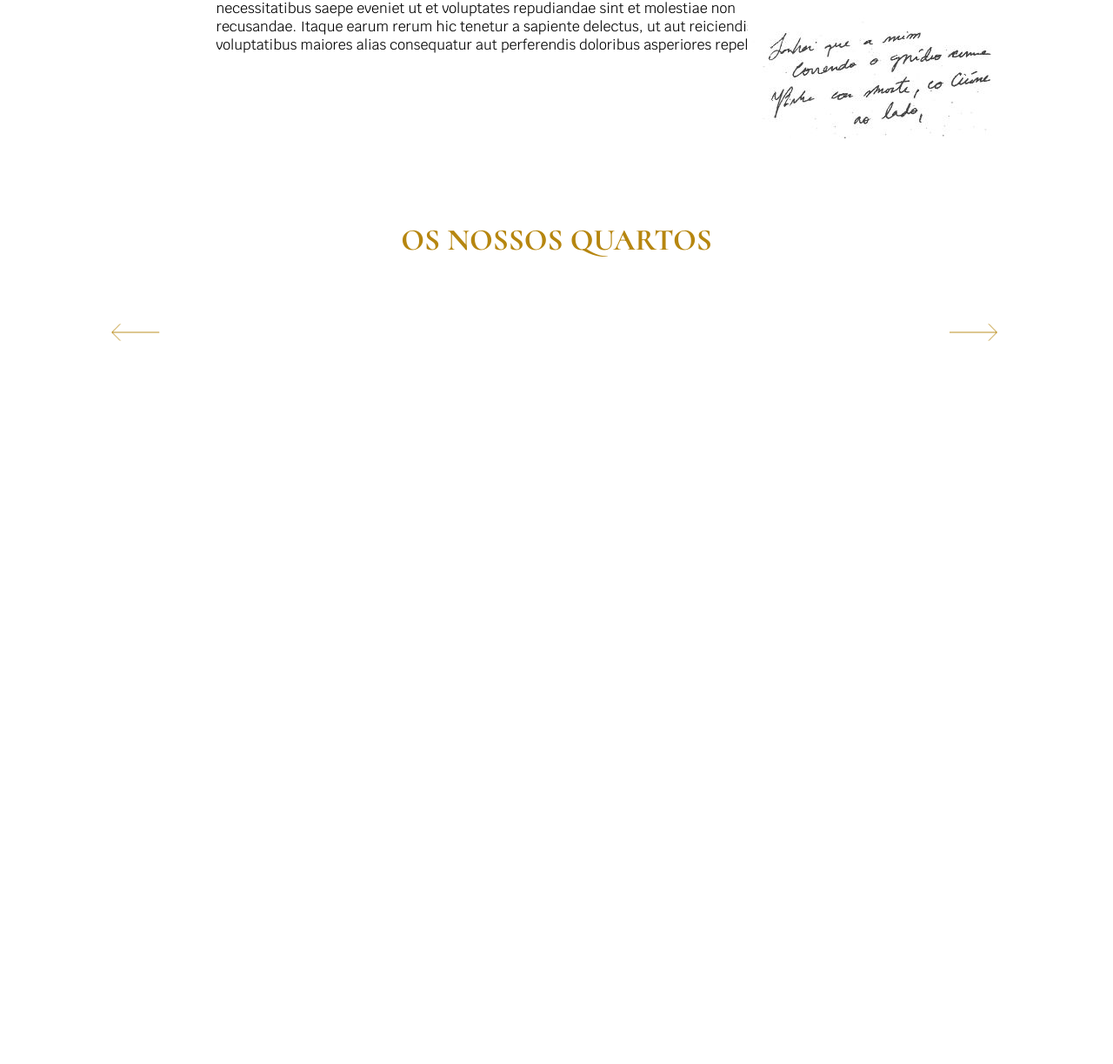
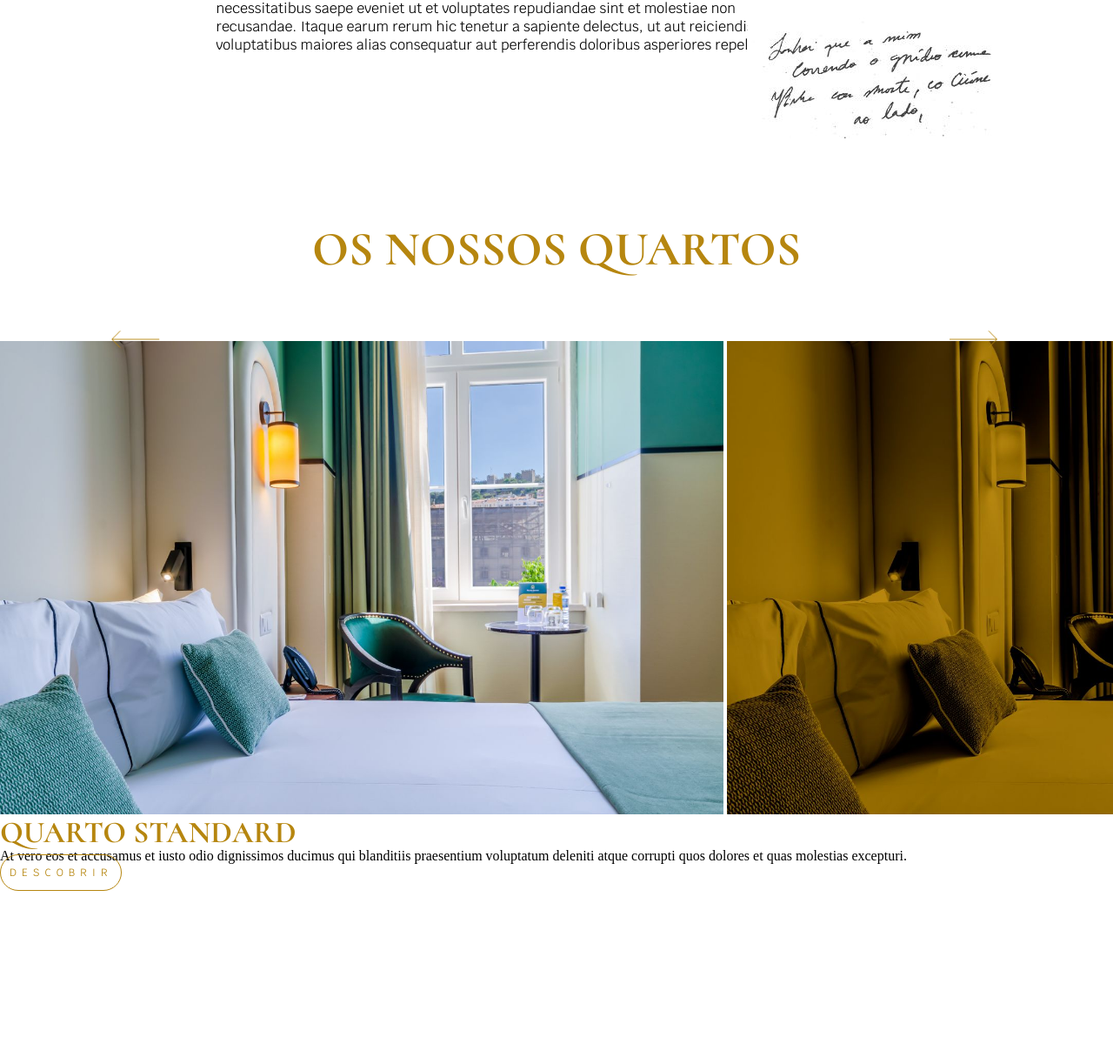
Before and after one commit to LeckoAraujo/sanzza, a PHP site: page / in a window 1280 px wide. Shown: the part 3668-4891 px from the top of the page at 87% size. Before the commit the page ends 4060 px from the top, so only its background shows below. Run offline with PHP 8.4, Linux system fonts and the light colour scheme.

Commit message:
Ajustando Carousel dos quartos

```diff
--- a/assets/css/style.css
+++ b/assets/css/style.css
@@ -543,9 +543,27 @@ Quartos
 
 .carousel-2{
     width: 100%;
+    position: relative;
+}
+
+.carousel-2 .wrap{
+    position: absolute;
+    width: 100%;
+    overflow: hidden;
+    height: 1150px;
+}
+
+.carousel-2 .wrap .content-carousel-2 .slide img{
+    width: 65vw;
+    max-height: 920px;
+}
+
+.content-carousel-2{
+    width: calc(100vw * 3);
 }
 
 .controls-carousel-2{
+    position: absolute;
     display: flex;
     justify-content: space-between;
     align-items: center;
--- a/index.php
+++ b/index.php
@@ -181,9 +181,23 @@
 
 <!-- Quartos -->
 <section class="quartos">
-    <h2 class="title-1">OS NOSSOS QUARTOS</h2>
+    <h2 class="title-2">OS NOSSOS QUARTOS</h2>
 
     <div class="carousel-2">
+
+        <div class="wrap">
+            <div class="content-carousel-2">
+                <div class="slide active">
+                    <img src="assets/images/homepage/nicola-rossio-hotel-destaque-quartos-1-hover.jpg" alt="Foto quarto Standard">
+                    <img src="assets/images/homepage/nicola-rossio-hotel-destaque-quartos-1.jpg" alt="Foto quarto Standard">
+                    <div>
+                        <h3 class="title-1">QUARTO STANDARD</h3>
+                        <p>At vero eos et accusamus et iusto odio dignissimos ducimus qui blanditiis praesentium voluptatum deleniti atque corrupti quos dolores et quas molestias excepturi.</p>
+                        <a href="#" class="button-second">DESCOBRIR</a>
+                    </div>
+                </div>
+            </div>
+        </div>
 
         <div class="controls-carousel-2">
             <div class="control-left">
```
